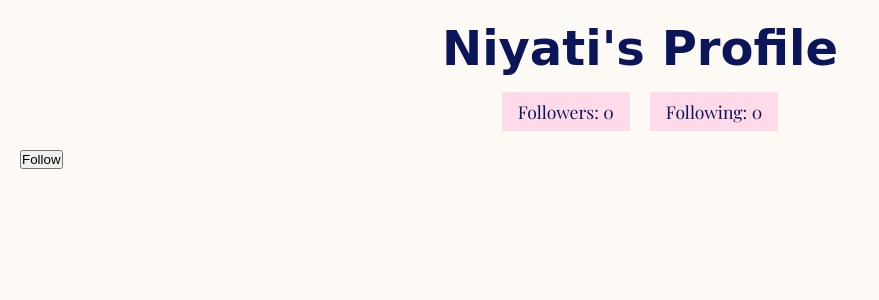
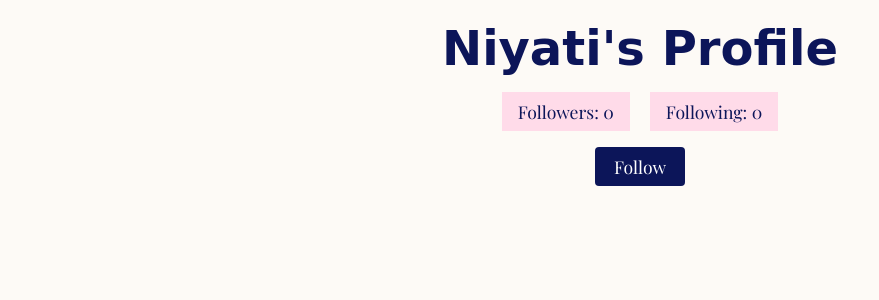
Before and after one commit to Payoja-M/Wishlist-app, a Flask app: a page that uses templates/profile.html in a window 1280 px wide. Shown: the part 43-343 px from the top of the page, without its empty margins (0-879 px from the left). Run offline with Flask 3, Linux system fonts and the light colour scheme; a user stored in the database is signed in; some libraries are stand-ins or nearby versions; some web fonts are replaced.

Commit message:
button changes

```diff
--- a/static/css/base.css
+++ b/static/css/base.css
@@ -385,3 +385,36 @@ a.custom-link:hover {
 .price-filter-form button:hover {
   background-color: #F2C2D2;   /* darker pink on hover */
 }
+
+/* --------------------------
+   Custom Styled Follow Buttons
+--------------------------- */
+
+.profile-follow-button {
+  display: block;      /* each button on its own line */
+  margin: 0 auto;      /* auto margin on left/right centers it */
+  border: none;
+  cursor: pointer;
+  border-radius: 4px;
+  font-size: 1.1rem;
+  font-family: 'Playfair Display', serif;
+  padding: 0.5rem 1.2rem;
+}
+
+/* Follow = navy button, white text */
+.profile-follow-button.follow {
+  background-color: #0C1559;
+  color: #fff;
+}
+.profile-follow-button.follow:hover {
+  background-color: #131f77;
+}
+
+/* Unfollow = pink button, navy text */
+.profile-follow-button.unfollow {
+  background-color: #FFDBE9;
+  color: #0C1559;
+}
+.profile-follow-button.unfollow:hover {
+  background-color: #F2C2D2;
+}
--- a/templates/profile.html
+++ b/templates/profile.html
@@ -18,12 +18,12 @@
   {% if current_user.is_following(user) %}
     <form method="POST" action="{{ url_for('unfollow_user', username=user.username) }}">
       <input type="hidden" name="csrf_token" value="{{ csrf_token() }}">
-      <button type="submit" class="btn">Unfollow</button>
+      <button type="submit" class="profile-follow-button unfollow">Unfollow</button>
     </form>
   {% else %}
     <form method="POST" action="{{ url_for('follow_user', username=user.username) }}">
       <input type="hidden" name="csrf_token" value="{{ csrf_token() }}">
-      <button type="submit" class="btn">Follow</button>
+      <button type="submit" class="profile-follow-button follow">Follow</button>
     </form>
   {% endif %}
 {% endif %}
```
Also changed, not shown: instance/database.db.
